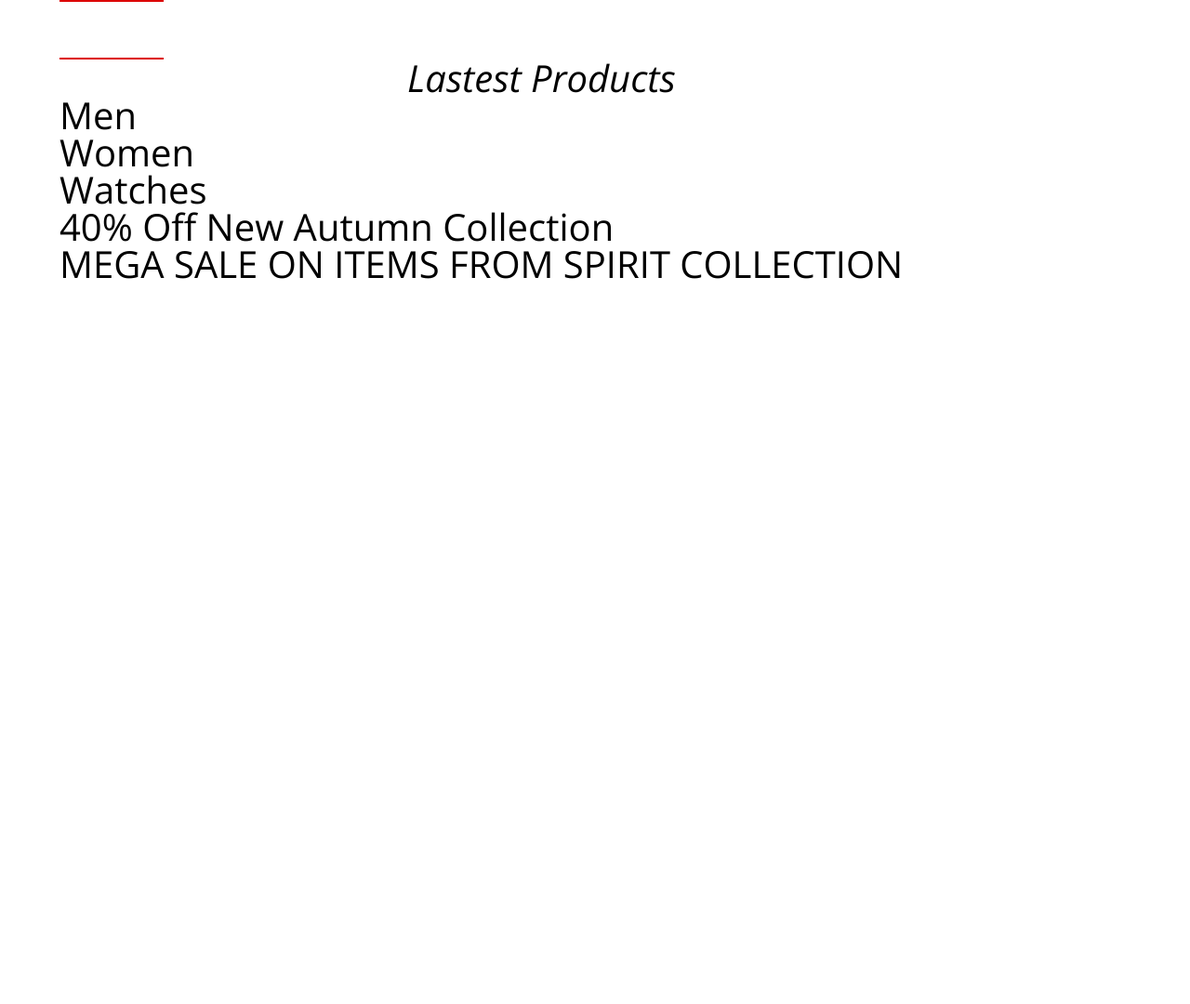
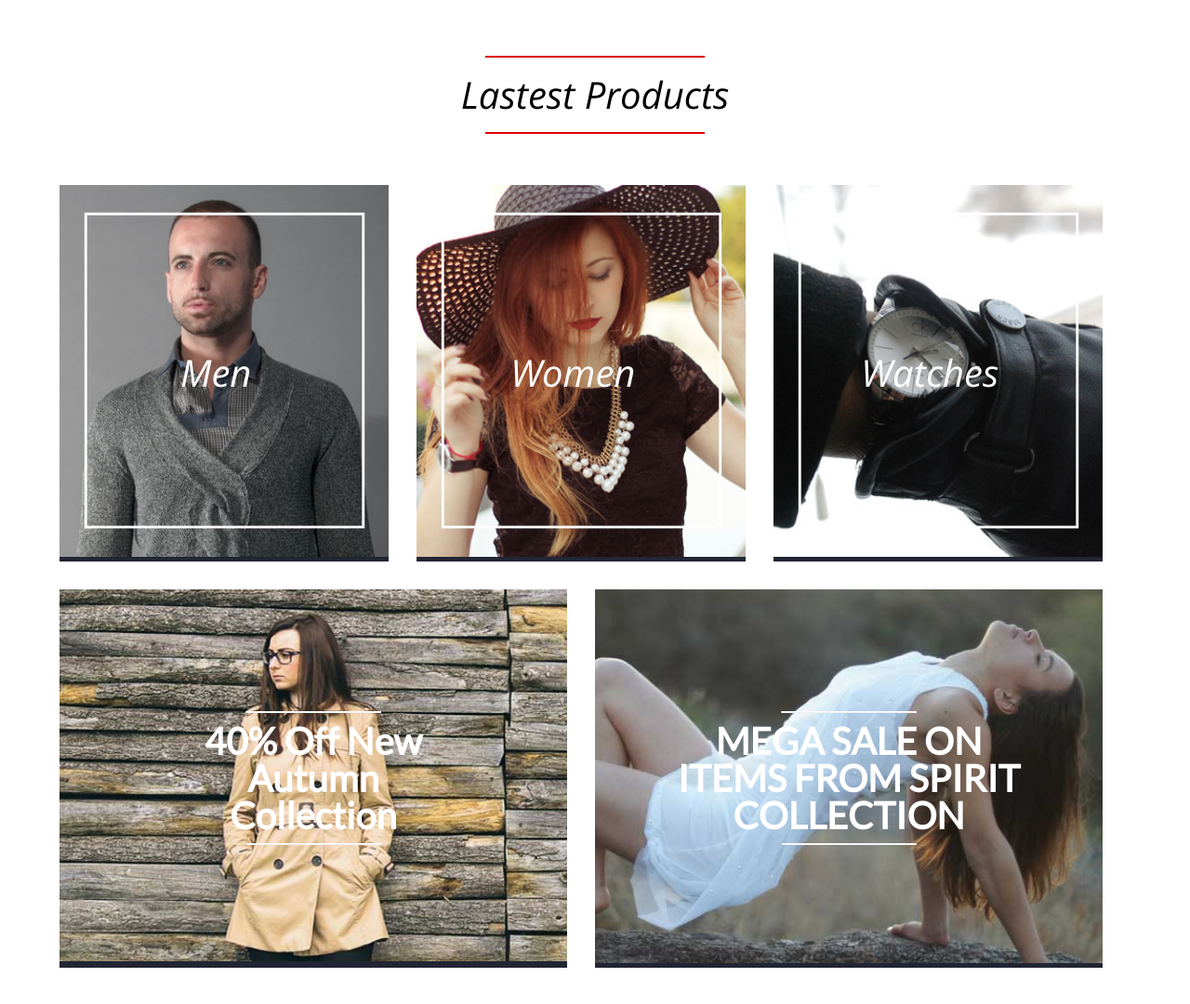
Before and after one commit to vgraybill/codeathon, a plain HTML site: page latestproducts.html in a window 1280 px wide. Shown: the whole page at 93% size. Before the commit the page ends 800 px from the top, so only its background shows below. Drawn offline with nearby package versions, Linux system fonts and the light colour scheme.

Commit message:
latest products

```diff
--- a/latestproducts.html
+++ b/latestproducts.html
@@ -12,18 +12,44 @@
 
 <body>
     <main>
-        <div class="lines">
-            <div></div>
-            <h3>Lastest Products</h3>
-        </div>
-        <section class="product-section flex">
-            <article>Men</article>
-            <article>Women</article>
-            <article>Watches</article>
-        </section>
-        <section class="sales flex">
-            <article><div class="lines"></div>40% Off New Autumn Collection</article>
-            <article><div class="lines"></div>MEGA SALE ON ITEMS FROM SPIRIT COLLECTION</article>
+        <section class="latest-products-section">
+            <div class="lines">
+                <hr/>
+                <h3>Lastest Products</h3>
+                <hr/>
+            </div>
+            <section class="product-section">
+                <article>
+                    <h5>Men</h5>
+                    <img src="images/latest-products_03.jpg" alt="mens section"/>
+                </article>
+                <article>
+                    <h5>Women</h5>
+                    <img src="images/latest-products_05.jpg" alt="mens section"/></article>
+                <article>
+                    <h5>Watches</h5>
+                    <img src="images/latest-products_07.jpg" alt="mens section"/></article>
+            </section>
+            <section class="sales">
+                <article>
+                    <div>
+                        <hr/>
+                        <h6>40% Off New Autumn Collection</h6>
+                        <hr>
+                    </div>
+                    <img src="images/code-a-thon_12.jpg">
+
+                </article>
+                <article>
+                    <div>
+                        <hr/>
+                        <h6>MEGA SALE ON ITEMS FROM SPIRIT COLLECTION</h6>
+                        <hr>
+                    </div>
+                    <img src="images/code-a-thon_14.jpg">
+
+                </article>
+            </section>
         </section>
     </main>
 </body>
--- a/styles/vgstyles.css
+++ b/styles/vgstyles.css
@@ -18,18 +18,92 @@ h3 {
     font-weight: 300;
     text-align: center;
 }
+.latest-products-section {
+    margin-bottom: 60px;
+    margin-top: 60px;
+}
 div.lines{
-    width: fit-content;
+    width: 100%;
     position: relative;
     width: 90%;
-    margin: auto 0;
+    margin: 0 auto 55px;
 }
 
-div.lines div{
-    margin: auto 0;
-    width: 112px;
-    border-top: 2px solid #dc0000;
-    border-bottom: 2px solid #dc0000;
-    height: 2.5rem;
-    padding: 30px 0;
+div.lines hr{
+    margin: 20px 400px;
+    text-align: center;
+    border: 1px solid #dc0000;
 }
+.product-section {
+    display: flex;
+    position: relative;
+    width: 100%;
+    height: fit-content;
+}
+.product-section h5{
+    position: absolute;
+    color:#FFF;
+    width: 95%;
+    text-align: center;
+    top: 50%;
+    transform: translateY(-50%);
+    font-style: italic;
+    font-weight: 300;
+}
+.product-section article img{
+    width: 100%;
+}
+.product-section article img:hover {
+    opacity: 30%;
+}
+
+.product-section article:last-of-type {
+    padding-right: 0;
+}
+.product-section article {
+    margin-right: 30px;
+    margin-bottom: 30px;
+    position: relative;
+    background-color: rgba(34, 37, 51);
+}
+
+.sales {
+    display: flex;
+}
+
+.sales article{
+    margin-right: 30px;
+    position: relative;
+    background-color: rgba(34, 37, 51);
+    width: 50%;
+}
+
+.sales article img{
+    width: 100%;
+}
+.sales article img:hover {
+    opacity: 30%;
+}
+.sales article div{
+    color:#FFF;
+    width: 100%;
+    text-align: center;
+    position: absolute;
+    top: 50%;
+    transform: translateY(-50%);
+    font-style: normal;
+    font-weight: 700;
+    font-family: 'lato', sans-serif;
+}
+.sales article div h6{
+    width: 60%;
+    margin: 0 auto;
+}
+.sales article:last-of-type div h6{
+    width: 70%;
+    margin: 0 auto;
+}
+.sales article div hr{
+    margin: 10px 200px;
+    border-top: 1px solid white;
+}
```
Also changed, not shown: images/code-a-thon_12.jpg (added), images/code-a-thon_14.jpg (added), images/latest-products_03.jpg (added), images/latest-products_05.jpg (added), images/latest-products_07.jpg (added).
